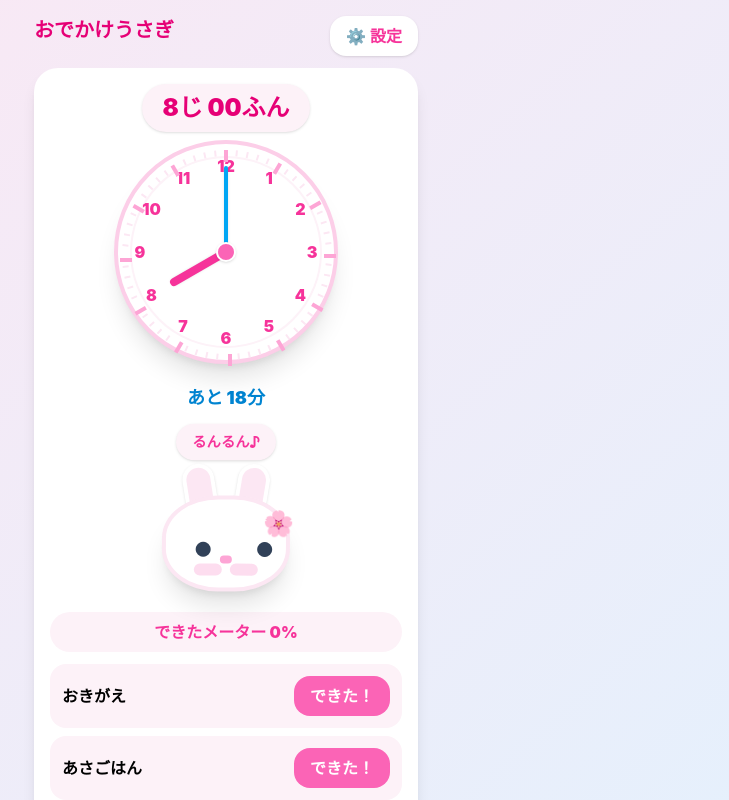
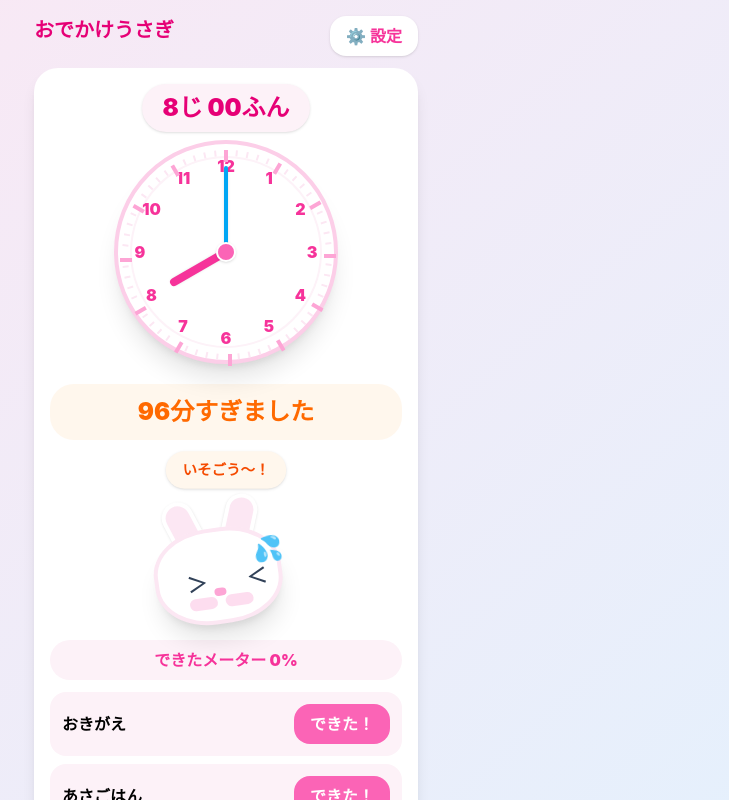
Before and after one commit to watanabe2018/odekake-usagi, a React (Vite) app: page / in a window 1280 px wide. Shown: the top 800 px of the page, without its empty margins (414-1143 px from the left). Built offline with nearby package versions, Linux system fonts and the light colour scheme.

Commit message:
add realtime countdown

```diff
--- a/src/App.jsx
+++ b/src/App.jsx
@@ -2,6 +2,7 @@ import React, { useEffect, useMemo, useState } from "react";
 import { motion, AnimatePresence } from "framer-motion";
 
 const STORAGE_KEY = "odekake-usagi-settings-v1";
+const FIVE_MINUTES_MS = 5 * 60 * 1000;
 
 const initialTasks = [
   "おきがえ",
@@ -15,6 +16,41 @@ const initialTasks = [
 function parseTime(timeStr) {
   const [h, m] = timeStr.split(":").map(Number);
   return { h: h || 0, m: m || 0 };
+}
+
+function getTargetDateTime(targetTime, now = new Date()) {
+  const { h, m } = parseTime(targetTime);
+  const target = new Date(now);
+  target.setHours(h, m, 0, 0);
+  return target;
+}
+
+function getTimeStatus(targetTime, now = new Date()) {
+  const target = getTargetDateTime(targetTime, now);
+  const diffMs = target.getTime() - now.getTime();
+  const absMinutes = Math.ceil(Math.abs(diffMs) / 60000);
+
+  if (diffMs < 0) {
+    return {
+      mode: "late",
+      label: `${absMinutes}分すぎました`,
+      diffMs,
+    };
+  }
+
+  if (diffMs <= FIVE_MINUTES_MS) {
+    return {
+      mode: "soon",
+      label: `あと ${Math.max(0, Math.ceil(diffMs / 60000))}分`,
+      diffMs,
+    };
+  }
+
+  return {
+    mode: "normal",
+    label: `あと ${Math.ceil(diffMs / 60000)}分`,
+    diffMs,
+  };
 }
 
 function calculateProgress(remainingCount, totalCount) {
@@ -53,13 +89,14 @@ function saveSettings(settings) {
 
 // simple tests
 (function runTests() {
+  const fixedNow = new Date("2026-05-02T07:55:00");
   console.assert(parseTime("08:30").h === 8, "hour parse");
   console.assert(parseTime("08:30").m === 30, "minute parse");
   console.assert(calculateProgress(0, 5) === 100, "progress 100");
-  console.assert(getRabbitMode("normal", false) === "normal", "rabbit normal");
-  console.assert(getRabbitMode("soon", false) === "soon", "rabbit soon");
-  console.assert(getRabbitMode("late", false) === "late", "rabbit late");
   console.assert(getRabbitMode("late", true) === "happy", "rabbit happy wins");
+  console.assert(getTimeStatus("08:00", fixedNow).mode === "soon", "5 minutes left should be soon");
+  console.assert(getTimeStatus("08:10", fixedNow).mode === "normal", "15 minutes left should be normal");
+  console.assert(getTimeStatus("07:50", fixedNow).mode === "late", "past target should be late");
 })();
 
 function Button({ children, className = "", ...props }) {
@@ -261,11 +298,18 @@ export default function App() {
   const [totalTaskCount, setTotalTaskCount] = useState(saved?.totalTaskCount || initialTasks.length);
   const [newTask, setNewTask] = useState("");
   const [doneFlash, setDoneFlash] = useState(false);
-  const [timeMode, setTimeMode] = useState("normal");
+  const [now, setNow] = useState(new Date());
 
-  const remainingLabel = timeMode === "late" ? "5分すぎました" : timeMode === "soon" ? "あと 4分" : "あと 18分";
+  const timeStatus = getTimeStatus(targetTime, now);
   const progress = calculateProgress(tasks.length, totalTaskCount);
-  const rabbitMode = getRabbitMode(timeMode, tasks.length === 0);
+  const rabbitMode = getRabbitMode(timeStatus.mode, tasks.length === 0);
+
+  useEffect(() => {
+    const timerId = window.setInterval(() => {
+      setNow(new Date());
+    }, 1000);
+    return () => window.clearInterval(timerId);
+  }, []);
 
   useEffect(() => {
     saveSettings({ targetTime, tasks, totalTaskCount });
@@ -293,7 +337,6 @@ export default function App() {
   function resetToday() {
     setTasks(initialTasks);
     setTotalTaskCount(initialTasks.length);
-    setTimeMode("normal");
   }
 
   function resetAllSettings() {
@@ -301,11 +344,6 @@ export default function App() {
     setTargetTime("08:00");
     setTasks(initialTasks);
     setTotalTaskCount(initialTasks.length);
-    setTimeMode("normal");
-  }
-
-  function cycleTimeMode() {
-    setTimeMode((prev) => (prev === "normal" ? "soon" : prev === "soon" ? "late" : "normal"));
   }
 
   return (
@@ -326,8 +364,8 @@ export default function App() {
             <>
               <AnalogClock time={targetTime} />
 
-              <div className={`mb-3 text-center text-lg font-black ${timeMode === "late" ? "text-orange-500" : timeMode === "soon" ? "text-amber-500" : "text-sky-600"}`}>
-                {remainingLabel}
+              <div className={`mb-3 rounded-3xl py-3 text-center text-2xl font-black ${timeStatus.mode === "late" ? "bg-orange-50 text-orange-500" : timeStatus.mode === "soon" ? "bg-yellow-50 text-amber-500" : "bg-sky-50 text-sky-600"}`}>
+                {timeStatus.label}
               </div>
 
               <Rabbit mode={rabbitMode} />
@@ -355,10 +393,6 @@ export default function App() {
                   </motion.div>
                 ))
               )}
-
-              <button onClick={cycleTimeMode} className="mt-3 w-full rounded-2xl bg-slate-100 py-2 text-sm font-bold text-gray-500">
-                モック用：通常 → あと5分未満 → 時間オーバー
-              </button>
             </>
           ) : (
             <>
```
